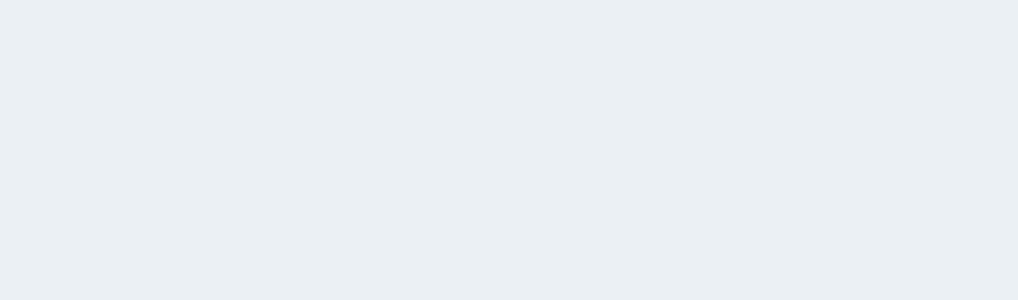
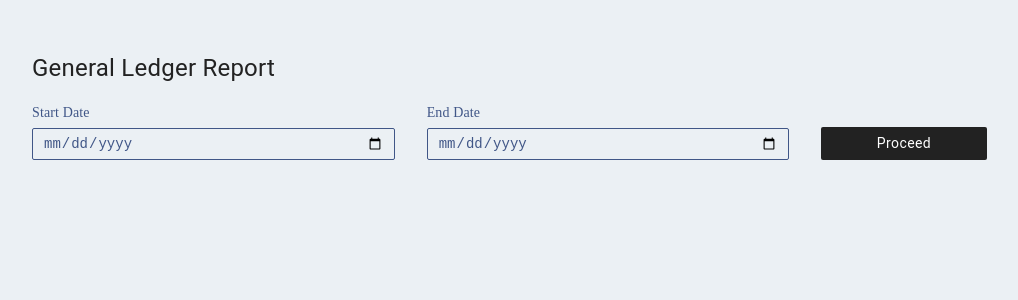
Before and after one commit to khademul9/FFTWL-bravo, a React (Create React App) app: page /generalLedgerReport in a window 1280 px wide. Before the commit this address had no page. Shown: the top 300 px of the page, without its empty margins (32-1050 px from the left). Built offline with nearby package versions, Linux system fonts and the light colour scheme.

Commit message:
ledgerReportPageAdded

```diff
--- a/src/App.js
+++ b/src/App.js
@@ -1,11 +1,11 @@
-
 import "./App.css";
 import { BrowserRouter, Routes, Route } from "react-router-dom";
 import AuthProvider from "./components/Contexts/AuthProvider";
 import Traveller from "./components/TravelerModule/Traveller";
 import BankAccount from "./components/AccountModule/BankAccount";
-import AddBank from './components/AccountModule/AddBank';
+import AddBank from "./components/AccountModule/AddBank";
 import AddTraveller from "./components/TravelerModule/AddTraveller";
+import GeneralLedgerReport from "./components/LedgerModule/GeneralLedgerReport";
 
 function App() {
   return (
@@ -14,11 +14,17 @@ function App() {
       <AuthProvider>
         <BrowserRouter>
           <Routes>
+            {/* Rifat */}
             <Route path="/traveler" element={<Traveller />} />
-            <Route path="/bankAccount" element={<BankAccount/>} />
-            <Route path="/addBank" element={<AddBank/>} />
             <Route path="/addtraveler" element={<AddTraveller />} />
+            <Route
+              path="/generalLedgerReport"
+              element={<GeneralLedgerReport />}
+            />
 
+            {/* Nasim */}
+            <Route path="/bankAccount" element={<BankAccount />} />
+            <Route path="/addBank" element={<AddBank />} />
           </Routes>
         </BrowserRouter>
       </AuthProvider>
--- /dev/null
+++ b/src/components/LedgerModule/GeneralLedgerReport.js
@@ -0,0 +1,78 @@
+import React from "react";
+import { Box, Container } from "@mui/material";
+import { Typography } from "@mui/material";
+import { Grid } from "@mui/material";
+import { TextField } from "@mui/material";
+import { Button } from "@mui/material";
+const GeneralLedgerReport = () => {
+  return (
+    <Box>
+      <Container maxWidth="lg" style={{ marginTop: "50px" }}>
+        <Box>
+          <Typography
+            style={{
+              fontWeight: "700px",
+              fontSize: "24px",
+              color: "var(--black-color)",
+            }}
+            mb={2}
+          >
+            General Ledger Report
+          </Typography>
+        </Box>
+
+        <form>
+          <Box className="passengerInput1">
+            <Grid container spacing={4}>
+              <Grid item md={4}>
+                <Typography>Start Date</Typography>
+                <Box style={{ marginTop: "5px" }}>
+                  <input
+                    style={{ backgroundColor: "transparent" }}
+                    type="date"
+                    placeholder="Find traveler to auto fill"
+                  />
+                </Box>
+              </Grid>
+              <Grid item md={4}>
+                <Typography>End Date</Typography>
+                <Box style={{ marginTop: "5px" }}>
+                  <input
+                    style={{ backgroundColor: "transparent" }}
+                    type="date"
+                    placeholder="Find traveler to auto fill"
+                  />
+                </Box>
+              </Grid>
+              <Grid
+                item
+                md={2}
+                style={{ display: "flex", alignItems: "flex-end" }}
+              >
+                <Button
+                  sx={{
+                    fontWeight: "400",
+                    fontSize: "14px",
+                    textTransform: "capitalize",
+                    borderRadius: "2px",
+                    background: "var(--black-color)",
+                    color: "#FFFFFF",
+                    width: "100%",
+                    height: "33px",
+                    "&:hover": {
+                      backgroundColor: "var(--black-color)",
+                    },
+                  }}
+                >
+                  Proceed
+                </Button>
+              </Grid>
+            </Grid>
+          </Box>
+        </form>
+      </Container>
+    </Box>
+  );
+};
+
+export default GeneralLedgerReport;
--- a/src/components/TravelerModule/Traveler.css
+++ b/src/components/TravelerModule/Traveler.css
@@ -55,6 +55,7 @@ th {
   height: 32px;
   box-sizing: border-box;
   font-size: 14px;
+  border-radius: 2px;
 }
 
 .passengerInput1 select {
```
